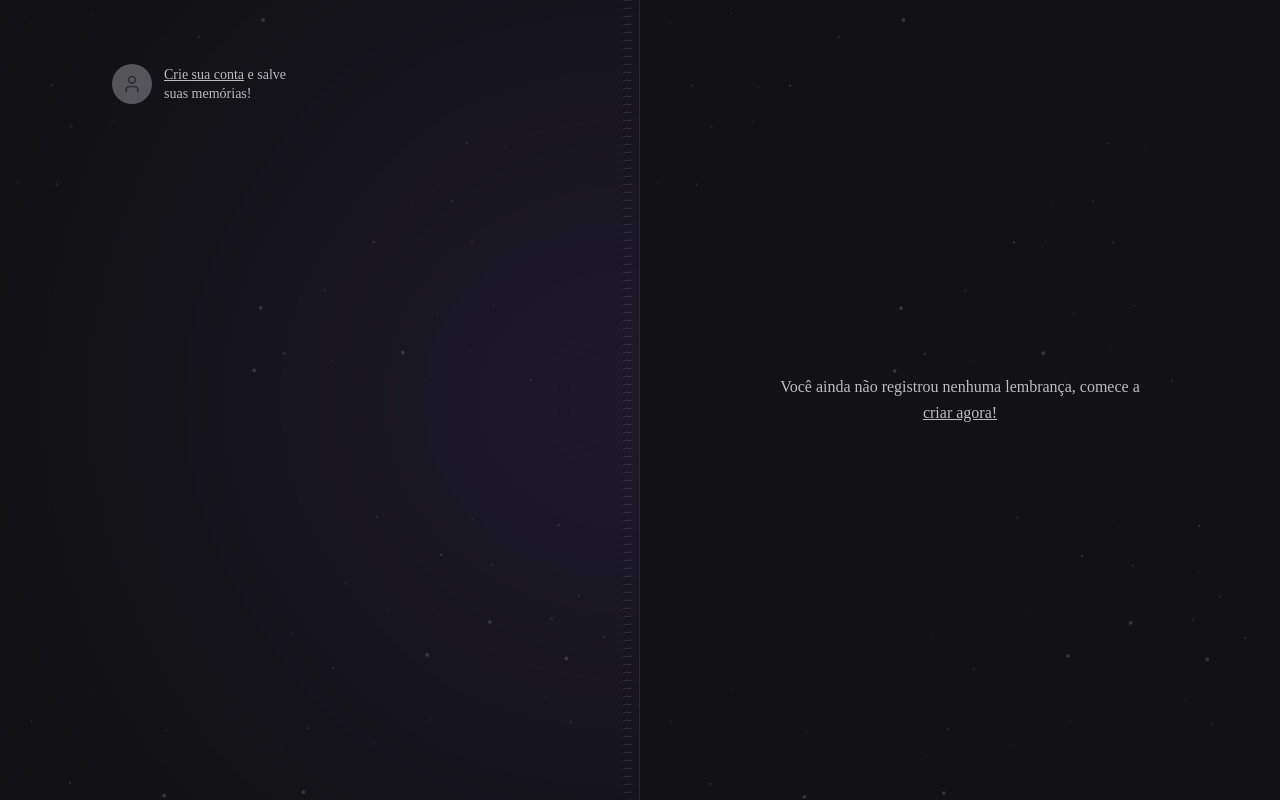
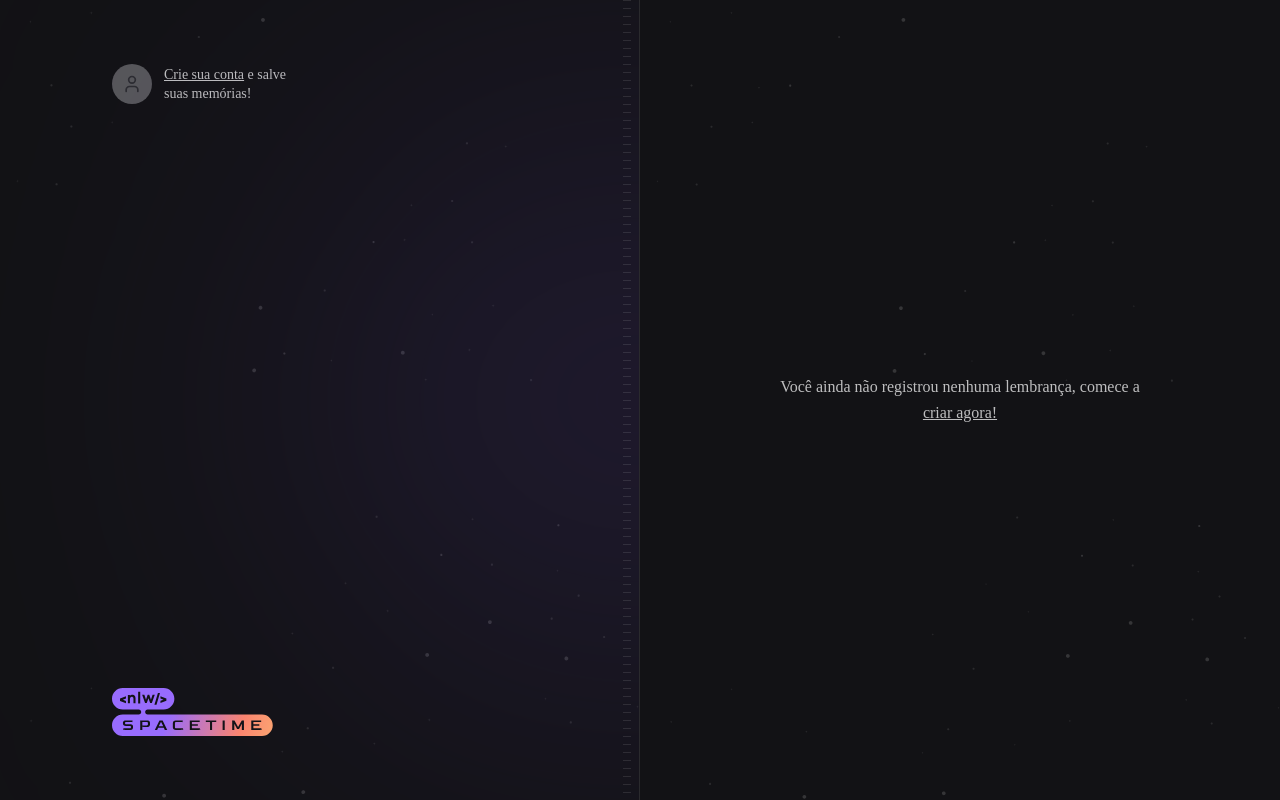
Before and after one commit to joaomalfatti/SpaceTime, a Next.js app: page / in a window 1280 px wide. Built offline with nearby package versions, Linux system fonts and the light colour scheme; a web font is replaced by a local one.

Commit message:
Foi criado uma IMAGE e adicionado no projeto

```diff
--- a/src/app/page.tsx
+++ b/src/app/page.tsx
@@ -1,4 +1,5 @@
 import { User } from 'lucide-react';
+import Image from 'next/image';
 
 import nlwLogo from '../assets/nlw-spacetime-logo.svg';
 
@@ -27,7 +28,7 @@ export default function Home() {
 
         {/* Hero */}
         <div>
-
+          <Image src={nlwLogo} alt="NLW SpaceTime" />
         </div>
 
       </div>
```
